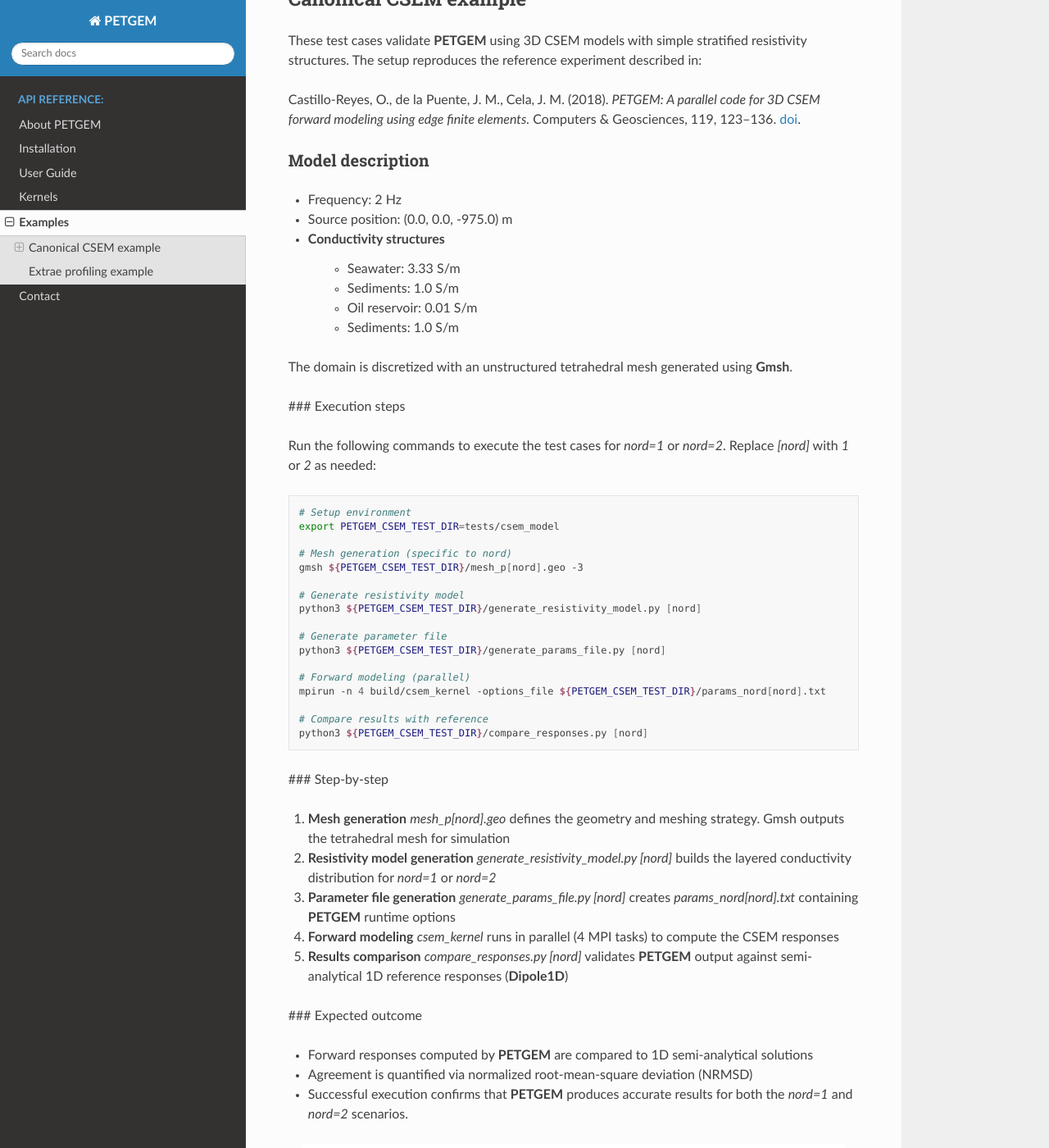
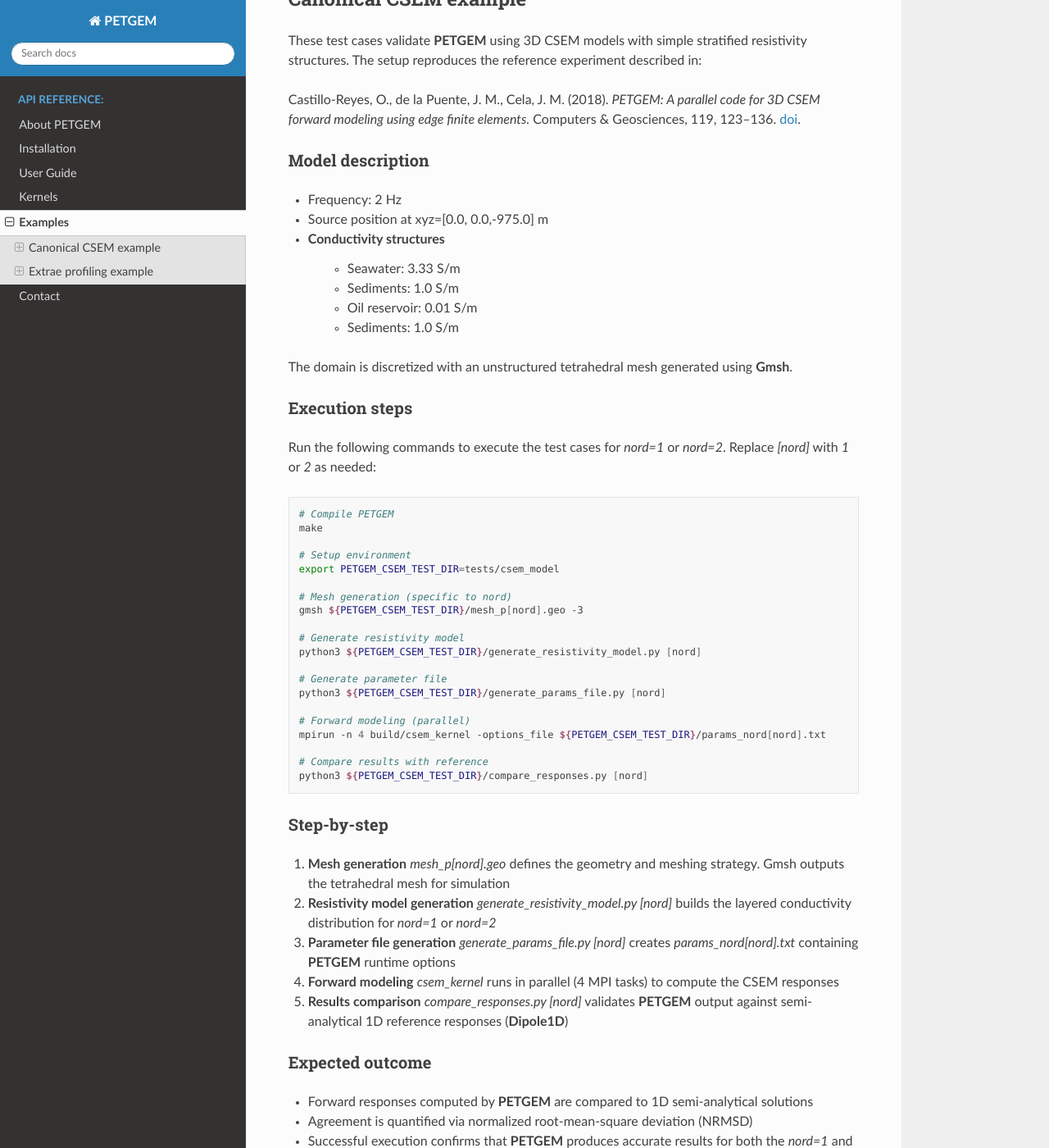
Before and after one commit to ocastilloreyes/petgem, a Sphinx documentation site: the page built from docs/source/manual/examples.rst, in a window 1280 px wide and 1400 px high, scrolled down 274 px. Shown: the whole window at 82% size. Built offline with Sphinx 7.4.7 and the Read the Docs theme 3.1.0, drawn with Linux system fonts in a browser that asks for light colours; pages that are not in the unit, such as notebooks, are missing from menus; some of the changed text lies outside the part shown.

Commit message:
Solved compilation bug

```diff
--- a/docs/source/manual/examples.rst
+++ b/docs/source/manual/examples.rst
@@ -16,7 +16,7 @@
 #################
 
 - Frequency: 2 Hz
-- Source position: (0.0, 0.0, -975.0) m
+- Source position at xyz=[0.0, 0.0,-975.0] m
 - Conductivity structures
    - Seawater: 3.33 S/m
    - Sediments: 1.0 S/m
@@ -25,11 +25,15 @@
 
 The domain is discretized with an unstructured tetrahedral mesh generated using **Gmsh**.
 
-### Execution steps
+Execution steps
+###############
 
 Run the following commands to execute the test cases for `nord=1` or `nord=2`. Replace `[nord]` with `1` or `2` as needed:
 
 .. code-block:: bash
+
+   # Compile PETGEM
+   make
 
    # Setup environment
    export PETGEM_CSEM_TEST_DIR=tests/csem_model
@@ -49,7 +53,8 @@
    # Compare results with reference
    python3 ${PETGEM_CSEM_TEST_DIR}/compare_responses.py [nord]
 
-### Step-by-step
+Step-by-step
+############
 
 1. **Mesh generation**
    `mesh_p[nord].geo` defines the geometry and meshing strategy. Gmsh outputs the tetrahedral mesh for simulation
@@ -66,7 +71,8 @@
 5. **Results comparison**
    `compare_responses.py [nord]` validates **PETGEM** output against semi-analytical 1D reference responses (**Dipole1D**)
 
-### Expected outcome
+Expected outcome
+################
 
 - Forward responses computed by **PETGEM** are compared to 1D semi-analytical solutions
 - Agreement is quantified via normalized root-mean-square deviation (NRMSD)
@@ -90,7 +96,8 @@
 of parallel performance bottlenecks and evaluation of load balancing.
 
 
-### Execution steps
+Execution steps
+###############
 
 Run the following commands to compile **PETGEM** with Extrae support, generate the mesh,
 resistivity model, parameter file, execute the forward modeling, and create the trace:
@@ -122,7 +129,8 @@
    # Merge intermediate files and create the trace
    ${EXTRAE_HOME}/bin/mpi2prv -f ${EXTRAE_TEST_DIR}/TRACE.mpits -o ${EXTRAE_TEST_DIR}/${TRACE_NAME}
 
-### Step-by-step
+Step-by-step
+############
 
 1. **Compile PETGEM with Extrae**
    Activates instrumentation to record performance events during execution
@@ -142,7 +150,8 @@
 6. **Trace creation**
    Merges intermediate **Extrae** files and generates the execution trace `${EXTRAE_TEST_DIR}/petgem.prv`
 
-### Expected outcome
+Expected outcome
+################
 
 - Execution trace `petgem.prv` is created in `${EXTRAE_TEST_DIR}`
 - The trace can be opened with **Paraver** using the configuration file at `${EXTRAE_TEST_DIR}/petgem_functions.cfg`
```
Also changed, not shown: 4 other files.
